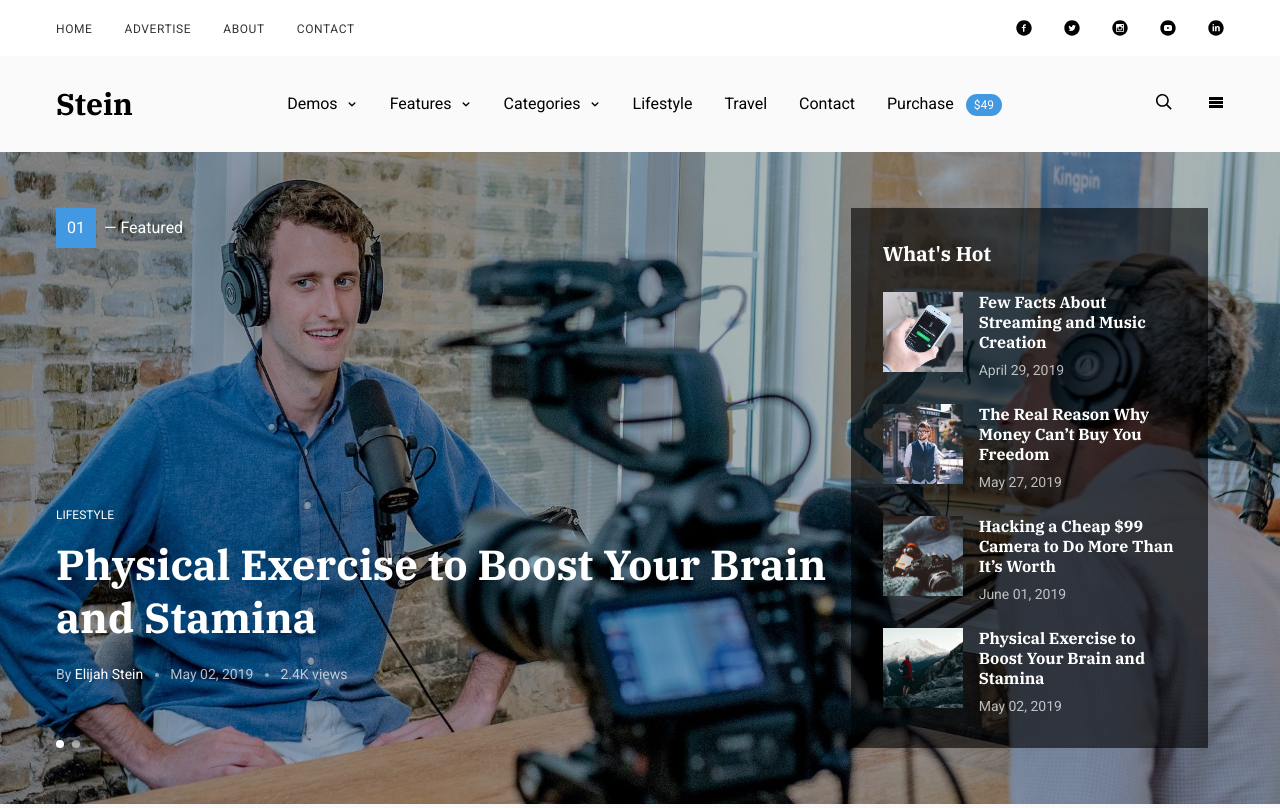
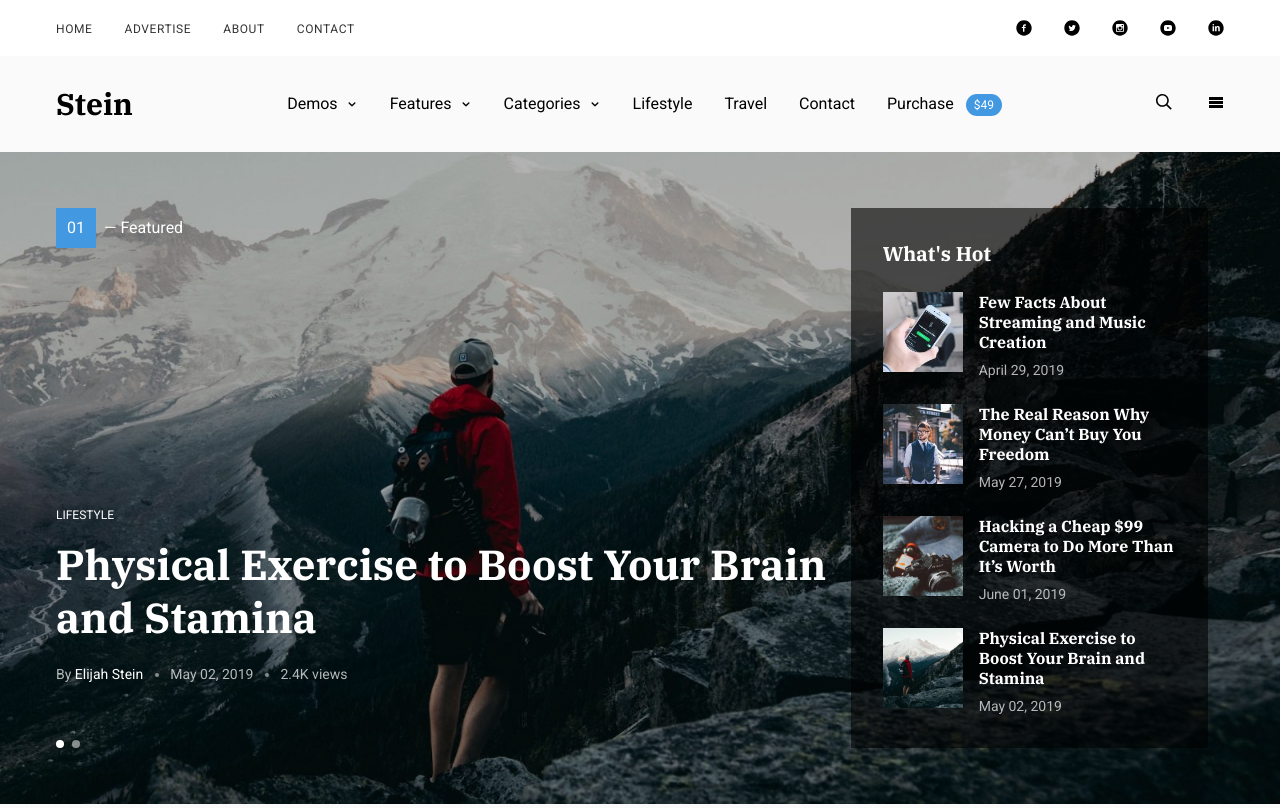
Before and after one commit to usman-FE/stein-homepage, a website: page index.html in a window 1280 px wide. Shown: the top 808 px of the page. Drawn offline with nearby package versions, Linux system fonts and the light colour scheme.

Commit message:
Bg Image issue resolve

```diff
--- a/index.html
+++ b/index.html
@@ -1584,7 +1584,7 @@
       <!-- copy -->
       <div
         class="bg-no-repeat bg-cover bg-center flex justify-center items-center transition-all duration-500"
-        :class="slide === 'slide1' ? `bg-[url('../images/showcase-img-1.jpg')]` : `bg-[url('../images/hero-img-1.jpg')]`"
+        :class="slide === 'slide1' ? `bg-[url('../images/hero-img-2.jpg')]` : `bg-[url('../images/hero-img-1.jpg')]`"
         @mousedown.passive="
           touchstartY = $event.screenY;
           touchstartX = $event.screenX;
```
Also changed, not shown: dist/main.css.
